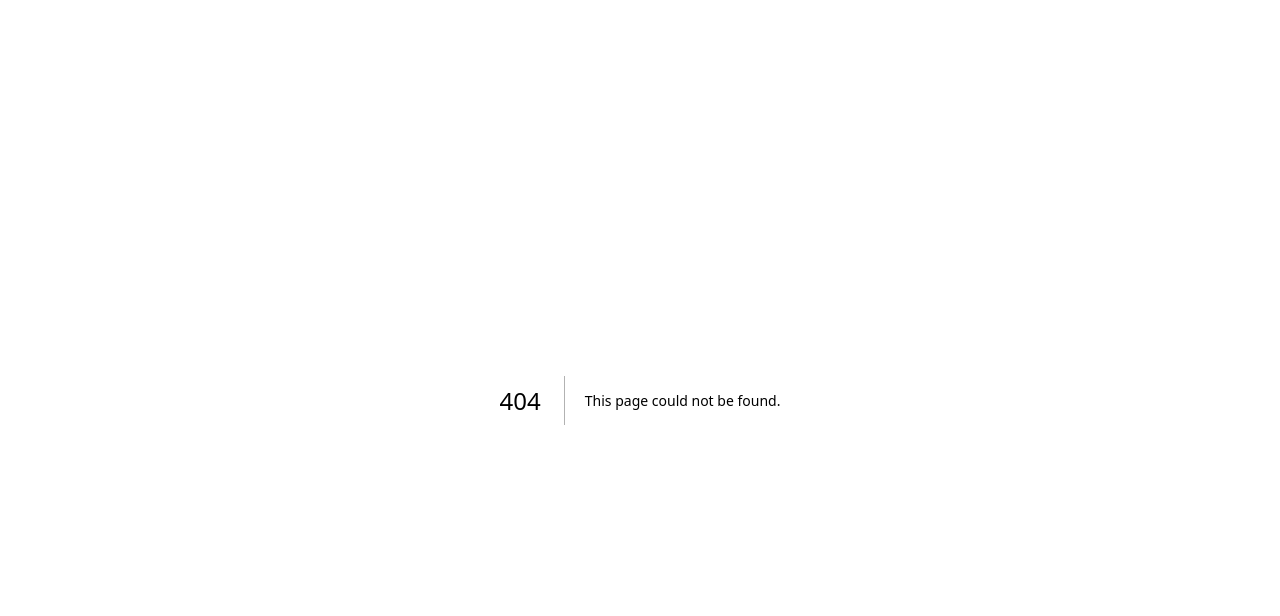
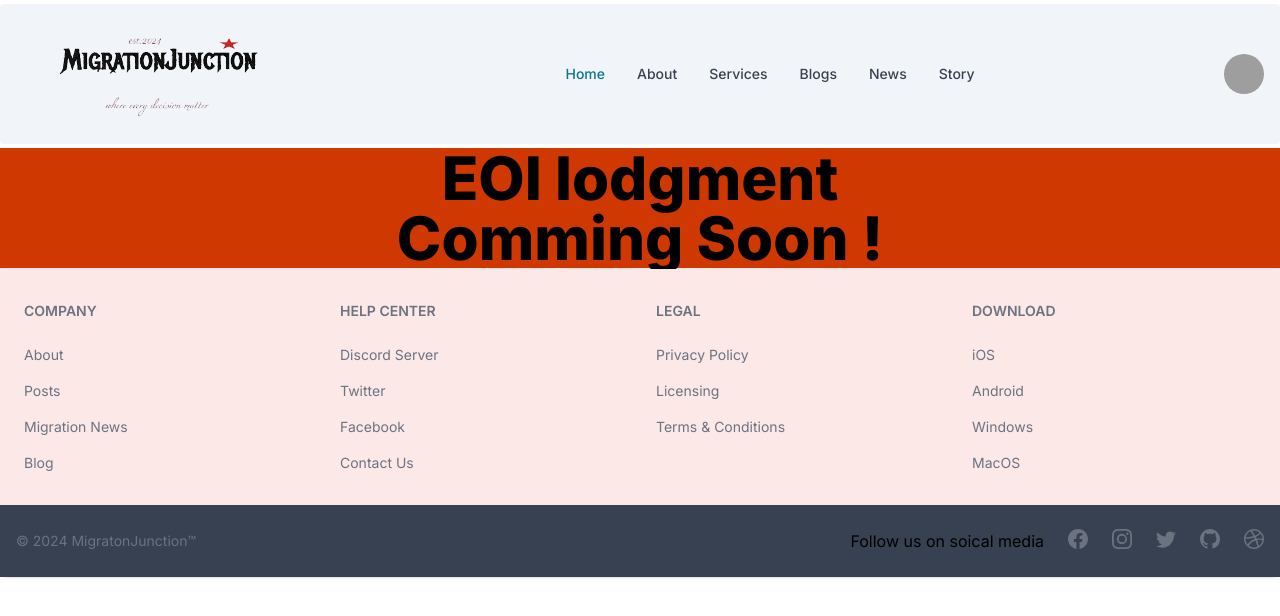
Before and after one commit to kiransamjhana/immi-tracker, a Next.js app: page /eoi-forum in a window 1280 px wide. Before the commit this address had no page. Shown: the top 616 px of the page. Built offline with nearby package versions, Linux system fonts and the light colour scheme; grey boxes are pictures that could not be loaded.

Commit message:
added routes only

```diff
--- a/app/components/Features.tsx
+++ b/app/components/Features.tsx
@@ -1,3 +1,4 @@
+import Link from "next/link";
 import React from "react";
 
 const Features = () => {
@@ -22,28 +23,33 @@ const Features = () => {
         </div>
 
         <div className="mx-auto grid justify-center gap-4 sm:grid-cols-2 md:max-w-[64rem] md:grid-cols-3">
+          {" "}
           <div className="relative overflow-hidden rounded-lg border bg-green-100 select-none hover:transform hover:scale-105 hover:text-red-600 p-2">
             <div className="flex flex-col justify-between rounded-md p-6">
+              <Link href="visa-forum">
+                {" "}
                 <div className="space-y-2">
                   <h3 className="font-bold">Visa tracking</h3>
                   <p className="text-sm text-muted-foreground">
                     Track your visa lodgment
                   </p>
+                </div>{" "}
+              </Link>
             </div>
-            </div>
-          </div>
-
+          </div>{" "}
           <div className="relative overflow-hidden rounded-lg border bg-green-100 select-none hover:transform hover:scale-105 hover:text-red-600 p-2">
             <div className="flex h-[180px] flex-col justify-between rounded-md p-6">
+              <Link href="eoi-forum">
+                {" "}
                 <div className="space-y-2">
                   <h3 className="font-bold">Expression of Interest(EOI)</h3>
                   <p className="text-sm">
                     Expression of interest to different state
                   </p>
                 </div>
+              </Link>
             </div>
           </div>
-
           <div className="relative overflow-hidden rounded-lg border bg-green-100 select-none hover:transform hover:scale-105 hover:text-red-600 p-2">
             <div className="flex h-[180px] flex-col justify-between bg-black-200 rounded-md p-6">
               <div className="space-y-2">
@@ -54,7 +60,6 @@ const Features = () => {
               </div>
             </div>
           </div>
-
           <div className="relative overflow-hidden rounded-lg border bg-green-100 select-none hover:transform hover:scale-105 hover:text-red-600 p-2">
             <div className="flex h-[180px] flex-col justify-between rounded-md p-6">
               <div className="space-y-2">
@@ -65,7 +70,6 @@ const Features = () => {
               </div>
             </div>
           </div>
-
           <div className="relative overflow-hidden rounded-lg border bg-green-100 select-none hover:transform hover:scale-105 hover:text-red-600 p-2">
             <div className="flex h-[180px] flex-col justify-between rounded-md p-6">
               <div className="space-y-2">
@@ -76,7 +80,6 @@ const Features = () => {
               </div>
             </div>
           </div>
-
           <div className="relative overflow-hidden rounded-lg border bg-green-100 select-none hover:transform hover:scale-105 hover:text-red-600 p-2">
             <div className="flex h-[180px] flex-col justify-between rounded-md p-6">
               <div className="space-y-2">
--- /dev/null
+++ b/app/eoi-forum/page.tsx
@@ -0,0 +1,21 @@
+import React from "react";
+import Nav from "../components/Nav";
+import Footeer from "../components/Footeer";
+
+const page = () => {
+  return (
+    <div>
+      <Nav />
+      <h3 className="text-center bg-orange-600 text-6xl font-extrabold">
+        {" "}
+        EOI lodgment
+        <br />
+        Comming Soon !
+      </h3>
+
+      <Footeer />
+    </div>
+  );
+};
+
+export default page;
```
Lines whose indentation alone changed are shown as unchanged.
